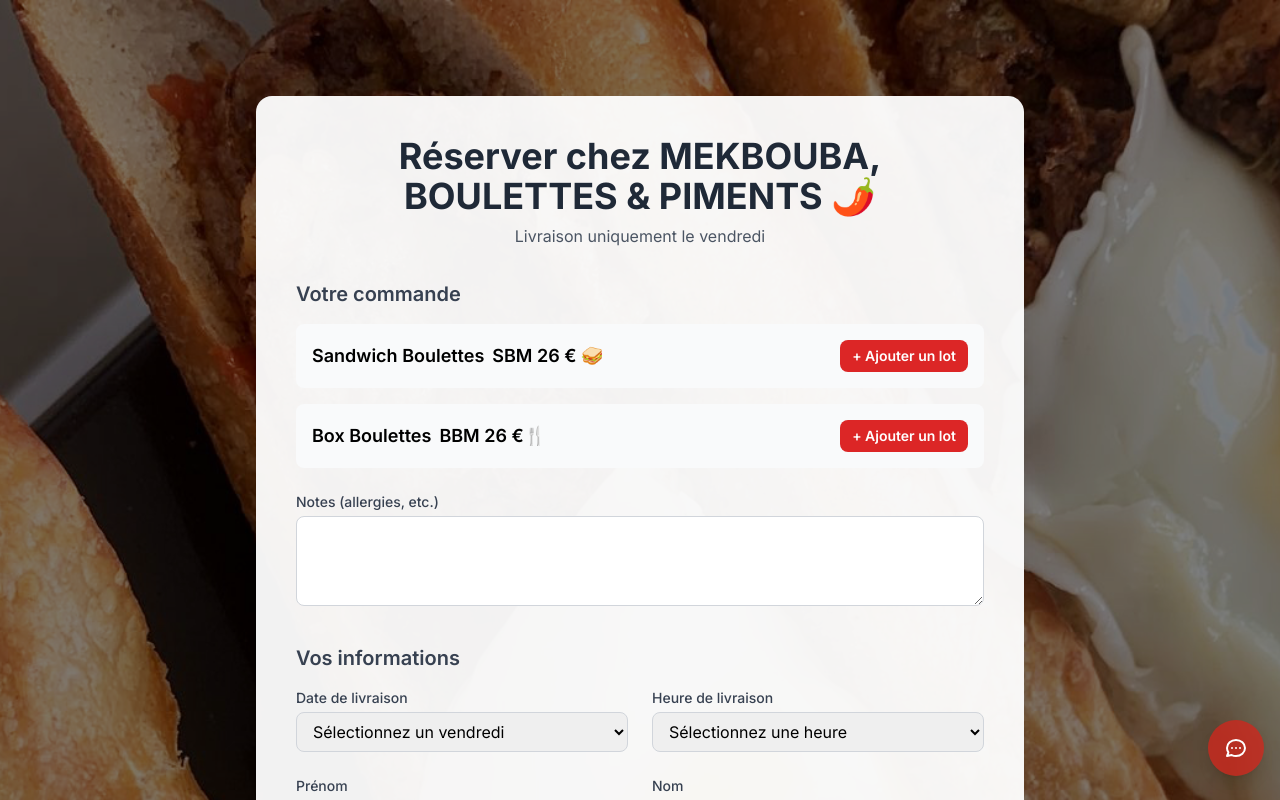
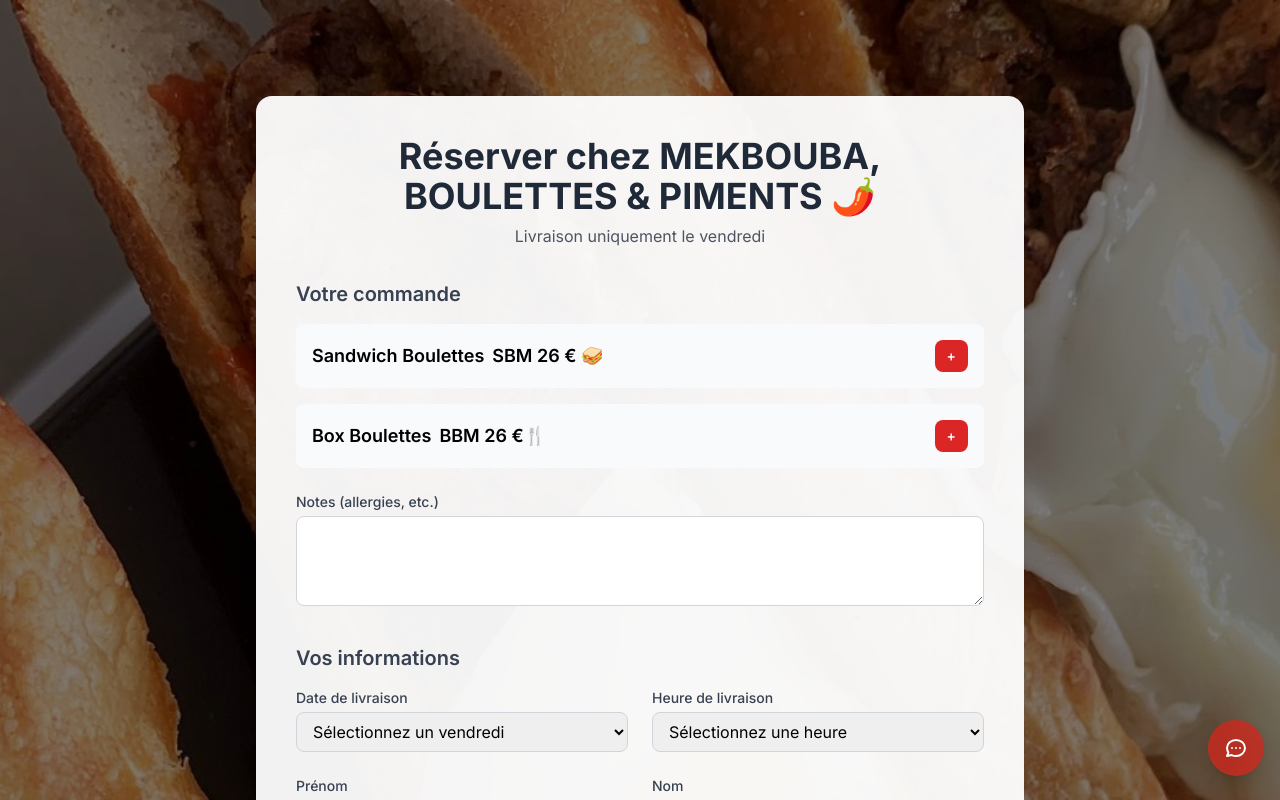
Before and after one commit to jimeye/mekboubaV2, a Next.js app: page /reservation in a window 1280 px wide. Shown: the top 800 px of the page. Built offline with nearby package versions, Linux system fonts and the light colour scheme.

Commit message:
Bouton d'ajout de lot : texte réduit à '+' pour SBM et BBM

```diff
--- a/app/reservation/page.js
+++ b/app/reservation/page.js
@@ -272,7 +272,7 @@
                         <span className="font-semibold text-lg leading-tight">Sandwich Boulettes</span>
                         <span className="font-semibold text-lg leading-tight md:ml-2">SBM 26 € 🥪</span>
                       </div>
-                      <button type="button" onClick={() => addLot('sbm')} className="bg-accent-red text-white px-2 md:px-3 py-1 md:py-1.5 rounded-lg font-semibold text-sm mt-2 md:mt-0">+ Ajouter un lot</button>
+                      <button type="button" onClick={() => addLot('sbm')} className="bg-accent-red text-white px-2 md:px-3 py-1 md:py-1.5 rounded-lg font-semibold text-sm mt-2 md:mt-0">+</button>
                     </div>
                     {formData.sbmLots.map((lot, idx) => (
                       <div key={lot.id} className="mt-2 ml-4 p-2 border-l-4 border-accent-red bg-white rounded-r-lg">
@@ -319,7 +319,7 @@
                         <span className="font-semibold text-lg leading-tight">Box Boulettes</span>
                         <span className="font-semibold text-lg leading-tight md:ml-2">BBM 26 €🍴</span>
                       </div>
-                      <button type="button" onClick={() => addLot('bbm')} className="bg-accent-red text-white px-2 md:px-3 py-1 md:py-1.5 rounded-lg font-semibold text-sm mt-2 md:mt-0">+ Ajouter un lot</button>
+                      <button type="button" onClick={() => addLot('bbm')} className="bg-accent-red text-white px-2 md:px-3 py-1 md:py-1.5 rounded-lg font-semibold text-sm mt-2 md:mt-0">+</button>
                     </div>
                     {formData.bbmLots.map((lot, idx) => (
                       <div key={lot.id} className="mt-2 ml-4 p-2 border-l-4 border-accent-red bg-white rounded-r-lg">
```
